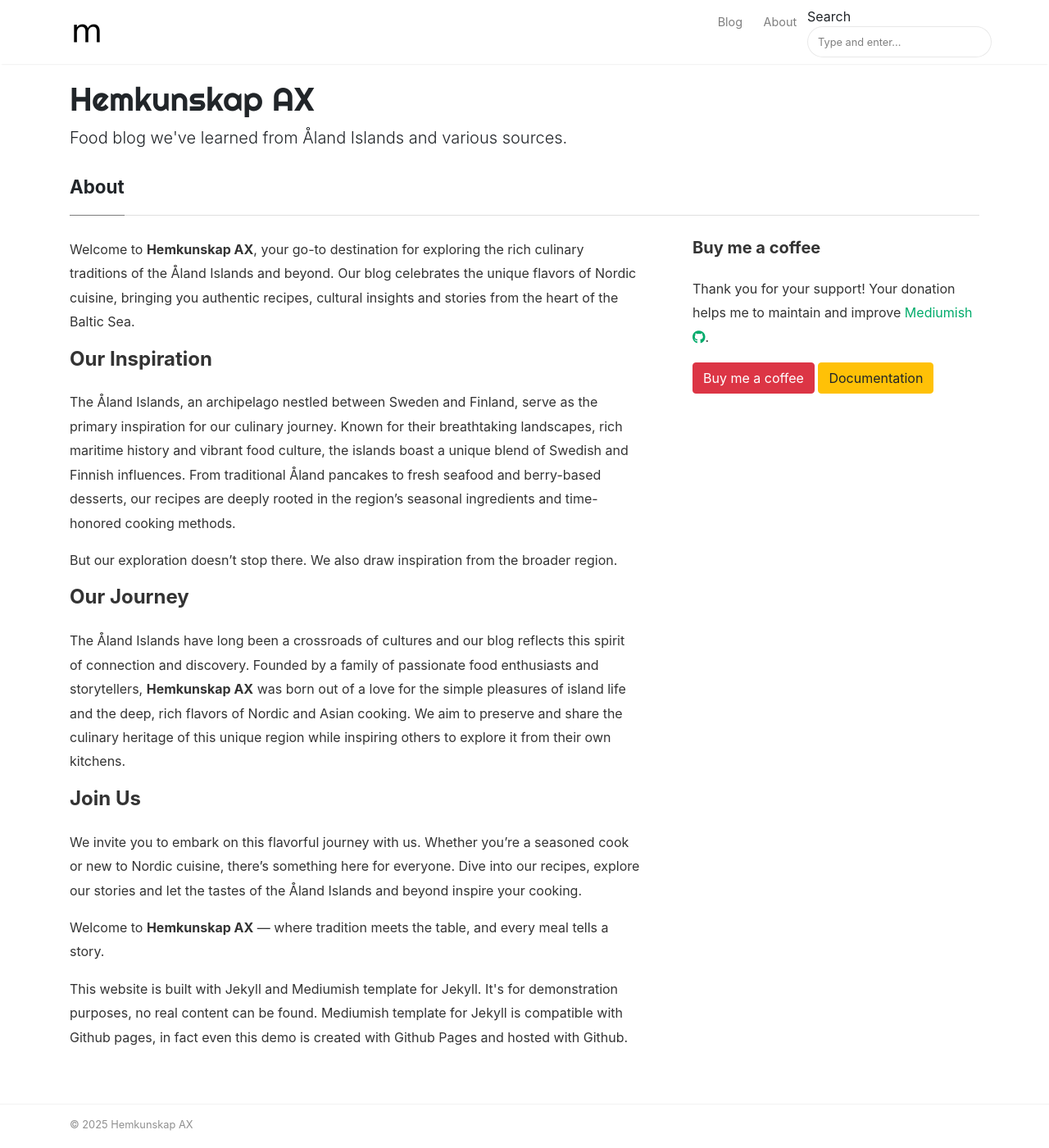
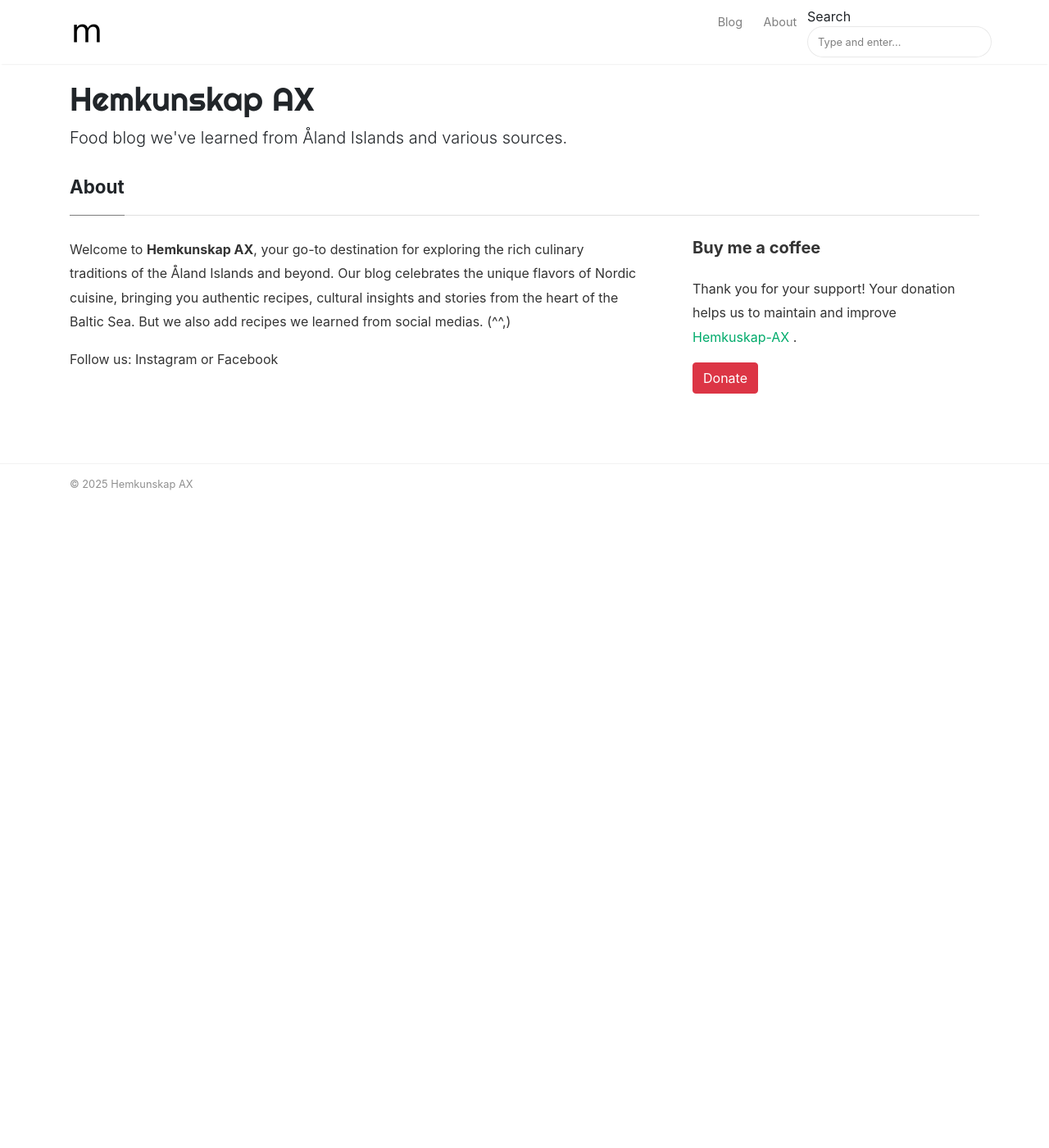
Before and after one commit to hmenorjr/hemkunskap-ax, a Jekyll site: the page built from _pages/about.md, in a window 1280 px wide and 1400 px high. Shown: the whole window at 82% size. Built offline with Jekyll 4.4.1, drawn with Linux system fonts in a browser that asks for light colours; nearby versions of some CDN libraries.

Commit message:
Update about.md

```diff
--- a/_pages/about.md
+++ b/_pages/about.md
@@ -6,33 +6,14 @@ permalink: /about
 
 <div class="row justify-content-between">
     <div class="col-md-8 pr-5">
-        <p>Welcome to <strong>Hemkunskap AX</strong>, your go-to destination for exploring the rich culinary traditions of the Åland Islands and beyond. Our blog celebrates the unique flavors of Nordic cuisine, bringing you authentic recipes, cultural insights and stories from the heart of the Baltic Sea.</p>
-
-        <h4>Our Inspiration</h4>
-
-        <p>The Åland Islands, an archipelago nestled between Sweden and Finland, serve as the primary inspiration for our culinary journey. Known for their breathtaking landscapes, rich maritime history and vibrant food culture, the islands boast a unique blend of Swedish and Finnish influences. From traditional Åland pancakes to fresh seafood and berry-based desserts, our recipes are deeply rooted in the region’s seasonal ingredients and time-honored cooking methods.</p>
-
-        <p>But our exploration doesn’t stop there. We also draw inspiration from the broader region.</p>
-
-        <h4>Our Journey</h4>
-
-        <p>The Åland Islands have long been a crossroads of cultures and our blog reflects this spirit of connection and discovery. Founded by a family of passionate food enthusiasts and storytellers, <strong>Hemkunskap AX</strong> was born out of a love for the simple pleasures of island life and the deep, rich flavors of Nordic and Asian cooking. We aim to preserve and share the culinary heritage of this unique region while inspiring others to explore it from their own kitchens.</p>
-
-        <h4>Join Us</h4>
-
-        <p>We invite you to embark on this flavorful journey with us. Whether you’re a seasoned cook or new to Nordic cuisine, there’s something here for everyone. Dive into our recipes, explore our stories and let the tastes of the Åland Islands and beyond inspire your cooking.</p>
-
-        <p>Welcome to <strong>Hemkunskap AX</strong> — where tradition meets the table, and every meal tells a story.</p>
-
-
-        <p>This website is built with Jekyll and Mediumish template for Jekyll. It's for demonstration purposes, no real content can be found. Mediumish template for Jekyll is compatible with Github pages, in fact even this demo is created with Github Pages and hosted with Github.</p>
+        <p>Welcome to <strong>Hemkunskap AX</strong>, your go-to destination for exploring the rich culinary traditions of the Åland Islands and beyond. Our blog celebrates the unique flavors of Nordic cuisine, bringing you authentic recipes, cultural insights and stories from the heart of the Baltic Sea. But we also add recipes we learned from social medias. (^^,)</p>
+        <p>Follow us: Instagram or Facebook</p>
     </div>
-
     <div class="col-md-4">
         <div class="sticky-top sticky-top-80">
             <h5>Buy me a coffee</h5>
-            <p>Thank you for your support! Your donation helps me to maintain and improve <a target="_blank" href="https://github.com/wowthemesnet/mediumish-theme-jekyll">Mediumish <i class="fab fa-github"></i></a>.</p>
-            <a target="_blank" href="https://www.wowthemes.net/donate/" class="btn btn-danger">Buy me a coffee</a> <a target="_blank" href="https://bootstrapstarter.com/bootstrap-templates/template-mediumish-bootstrap-jekyll/" class="btn btn-warning">Documentation</a>
+            <p>Thank you for your support! Your donation helps us to maintain and improve <a target="_blank" href="https://hmenorjr.github.io/hemkuskap-ax">Hemkuskap-AX <i class="fab fa-kitchen-set fa-beat"></i></a>.</p>
+            <a target="_blank" href="https://wise.com/pay/me/hermanm60" class="btn btn-danger">Donate</a>
         </div>
     </div>
 </div>
```
